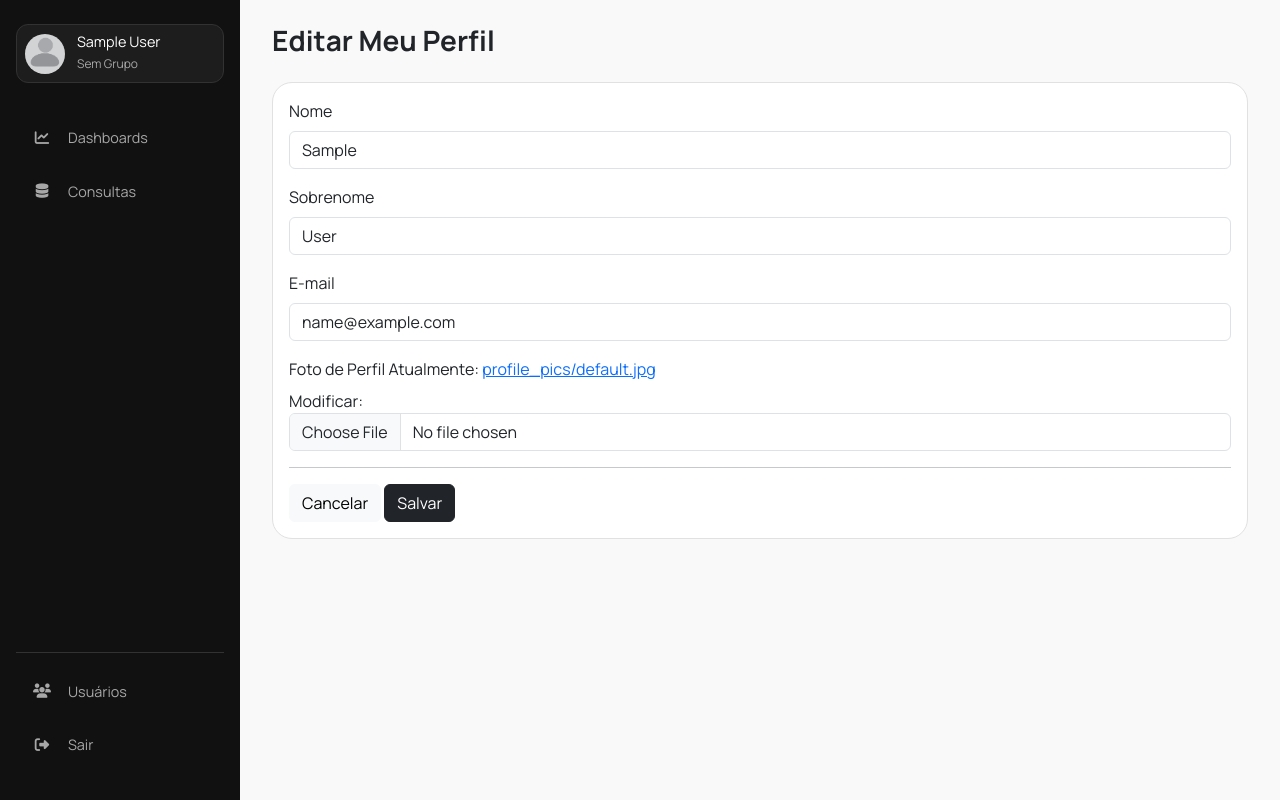
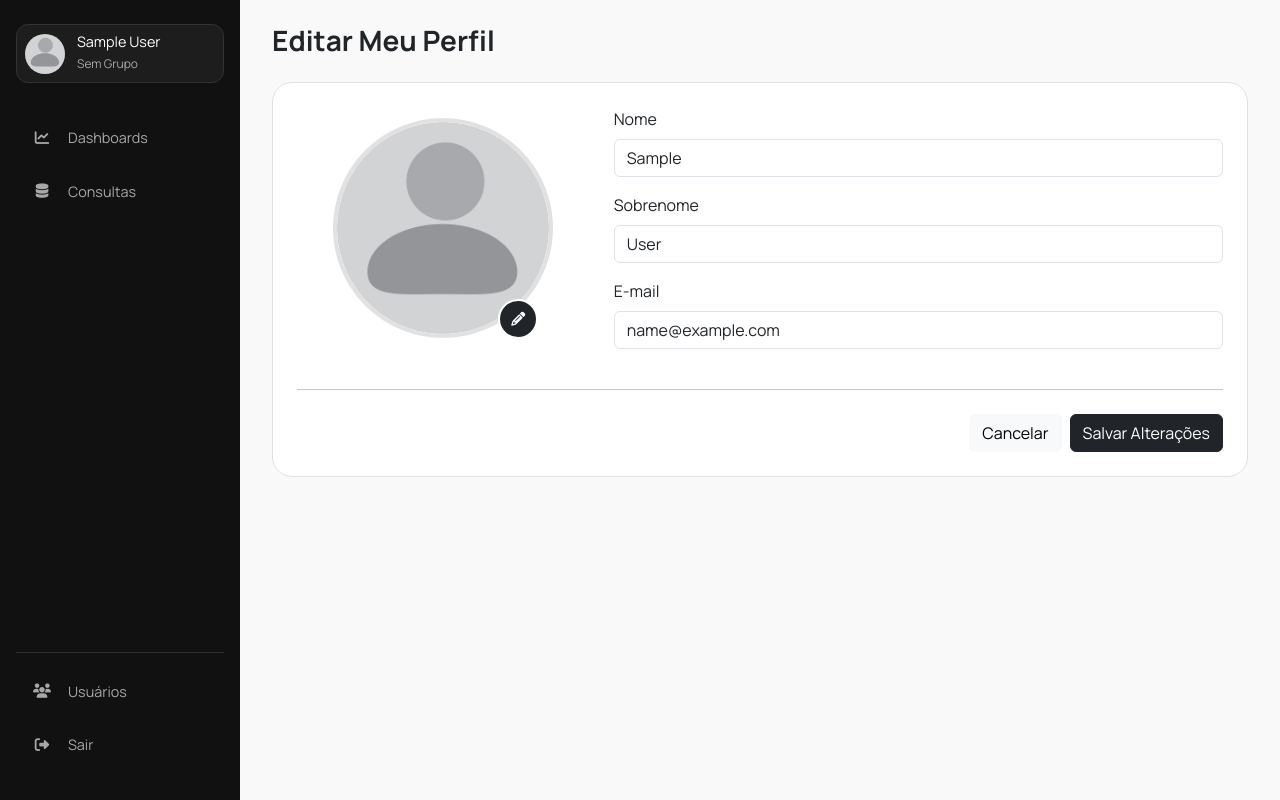
Before and after one commit to ianroddrs/sara_2, a Django app: page /profile/edit/ in a window 1280 px wide. Run offline with Django 4.2, Linux system fonts and the light colour scheme; the visitor is signed in with stand-in values (Sample User, id 1).

Commit message:
ajuste no formulário de foto de perfil

```diff
--- a/core/templates/core/base.html
+++ b/core/templates/core/base.html
@@ -1,6 +1,3 @@
-<!-- =================================================================== -->
-<!--               templates/core/base.html (Novo Template Base)         -->
-<!-- =================================================================== -->
 {% load static %}
 {% load auth_extras %}
 <!DOCTYPE html>
@@ -32,7 +29,6 @@
 
         <nav class="sidebar-nav">
             <ul class="nav flex-column">
-                <!-- Links para os módulos podem ser adicionados dinamicamente aqui -->
                 <li class="nav-item">
                     <a class="nav-link" href="#"><i class="fa-solid fa-chart-line"></i> Dashboards</a>
                 </li>
@@ -80,15 +76,9 @@
             {% endblock %}
         </main>
 
-        <!-- O painel da direita pode ser implementado aqui se necessário -->
-        <!--
-        <aside class="info-panel" style="width: 350px; background: #fff; padding: 1.5rem; border-left: 1px solid var(--border-color); flex-shrink: 0;">
-            <h4>Painel de Informações</h4>
-            <p>Conteúdo adicional.</p>
-        </aside>
-        -->
-    </div>
+        </div>
 
     <script src="https://cdn.jsdelivr.net/npm/bootstrap@5.3.3/dist/js/bootstrap.bundle.min.js"></script>
+    {% block extra_js %}{% endblock %}
 </body>
 </html>
--- a/core/templates/core/profile_form.html
+++ b/core/templates/core/profile_form.html
@@ -12,53 +12,90 @@
     <h1>
         {% if request.resolver_match.url_name == 'user_create' %}Criar Novo Usuário
         {% elif request.resolver_match.url_name == 'self_profile_update' %}Editar Meu Perfil
-        {% else %}Editar Usuário{% endif %}
+        {% else %}Editar Usuário: <span class="text-primary">{{ form.instance.username }}</span>{% endif %}
     </h1>
 </div>
 <div class="card">
-    <div class="card-body">
+    <div class="card-body p-4">
         <form method="post" enctype="multipart/form-data">
             {% csrf_token %}
+            <div class="row align-items-center">
 
+                <div class="col-md-4 text-center mb-4 mb-md-0">
+                    <label role="button" for="{{ form.profile_picture.id_for_label }}" class="position-relative d-inline-block">
+                        <img id="image-preview"
+                            src="{{ form.instance.profile_picture.url }}"
+                            alt="Foto de Perfil"
+                            class="rounded-circle mb-3"
+                            style="width: 220px; height: 220px; object-fit: cover; border: 4px solid var(--border-color);">
+
+                        <span class="position-absolute rounded-circle bg-dark text-white d-flex align-items-center justify-content-center"
+                            style="width: 40px; height: 40px; bottom: 15px; right: 15px; border: 2px solid white;">
+                            <i class="fa-solid fa-pencil fa-sm"></i>
+                            <span class="visually-hidden">Alterar foto de perfil</span>
+                        </span>
+                    </label>
+
+                    <div class="d-none">{{ form.profile_picture }}</div>
+
+                    {% for error in form.profile_picture.errors %}
+                        <div class="text-danger mt-2"><small>{{ error }}</small></div>
+                    {% endfor %}
+                </div>
+
+                <div class="col-md-8">
                     {% for field in form %}
+                        {% if field.name != 'profile_picture' %}
                             <div class="mb-3">
                                 <label for="{{ field.id_for_label }}" class="form-label">{{ field.label }}</label>
 
-                    {% comment %} Bloco especial para checkboxes {% endcomment %}
                                 {% if field.field.widget.input_type == 'checkbox' %}
-                        <div class="form-check mt-2">
+                                    <div class="form-check form-switch mt-1">
                                         {{ field }}
                                     </div>
                                 {% else %}
                                     {{ field }}
                                 {% endif %}
 
-                    {% if field.help_text %}
-                        <div class="form-text text-muted">{{ field.help_text }}</div>
-                    {% endif %}
-
                                 {% for error in field.errors %}
-                        <div class="invalid-feedback d-block">
-                            {{ error }}
-                        </div>
+                                    <div class="invalid-feedback d-block">{{ error }}</div>
                                 {% endfor %}
                             </div>
+                        {% endif %}
                     {% endfor %}
+                </div>
+            </div>
 
-            <hr>
+            <hr class="my-4">
 
+            <div class="d-flex justify-content-end">
                 {% if request.META.HTTP_REFERER %}
-                <a href="{{ request.META.HTTP_REFERER }}" class="btn btn-light">Cancelar</a>
+                    <a href="{{ request.META.HTTP_REFERER }}" class="btn btn-light me-2">Cancelar</a>
                 {% else %}
-                {% if request.user|has_group:"Administrador" or request.user|has_group:"Coordenador" or request.user|has_group:"Gerente" %}
-                    <a href="{% url 'core:user_management' %}" class="btn btn-light">Cancelar</a>
-                {% else %}
-                    <a href="{% url 'core:user_list' %}" class="btn btn-light">Cancelar</a>
+                    <a href="{% url 'core:user_management' %}" class="btn btn-light me-2">Cancelar</a>
                 {% endif %}
-            {% endif %}
-
-            <button type="submit" class="btn btn-dark">Salvar</button>
+                <button type="submit" class="btn btn-dark">Salvar Alterações</button>
+            </div>
         </form>
     </div>
 </div>
 {% endblock %}
+
+{% block extra_js %}
+<script>
+document.addEventListener('DOMContentLoaded', function() {
+    const fileInput = document.getElementById('{{ form.profile_picture.id_for_label }}');
+    const imagePreview = document.getElementById('image-preview');
+
+    if (fileInput && imagePreview) {
+        fileInput.addEventListener('change', function(event) {
+            const file = event.target.files[0];
+            if (file) {
+                // Cria uma URL temporária para o arquivo selecionado e a define como a fonte da imagem
+                imagePreview.src = URL.createObjectURL(file);
+            }
+        });
+    }
+});
+</script>
+{% endblock %}
```
Also changed, not shown: media/profile_pics/formiguinha.jpg (added), media/profile_pics/mari.jpeg (added), media/profile_pics/sara.jpg (added). Lines whose indentation alone changed are shown as unchanged.
